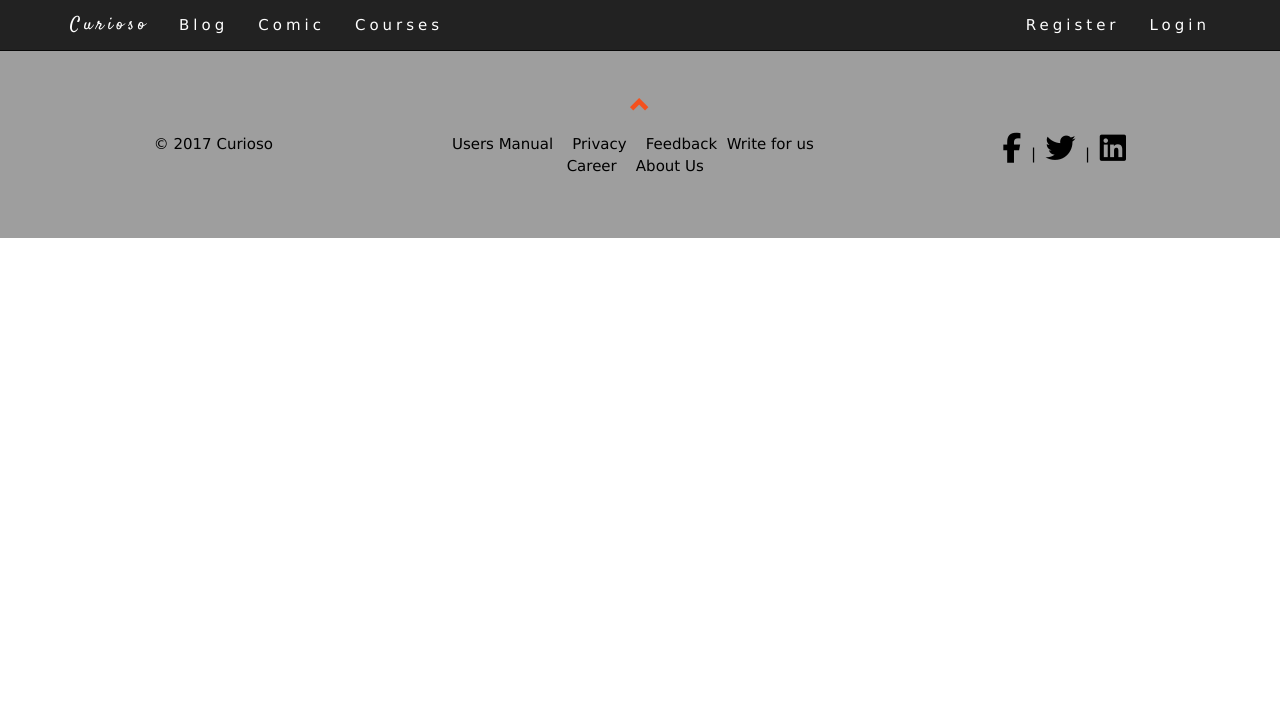
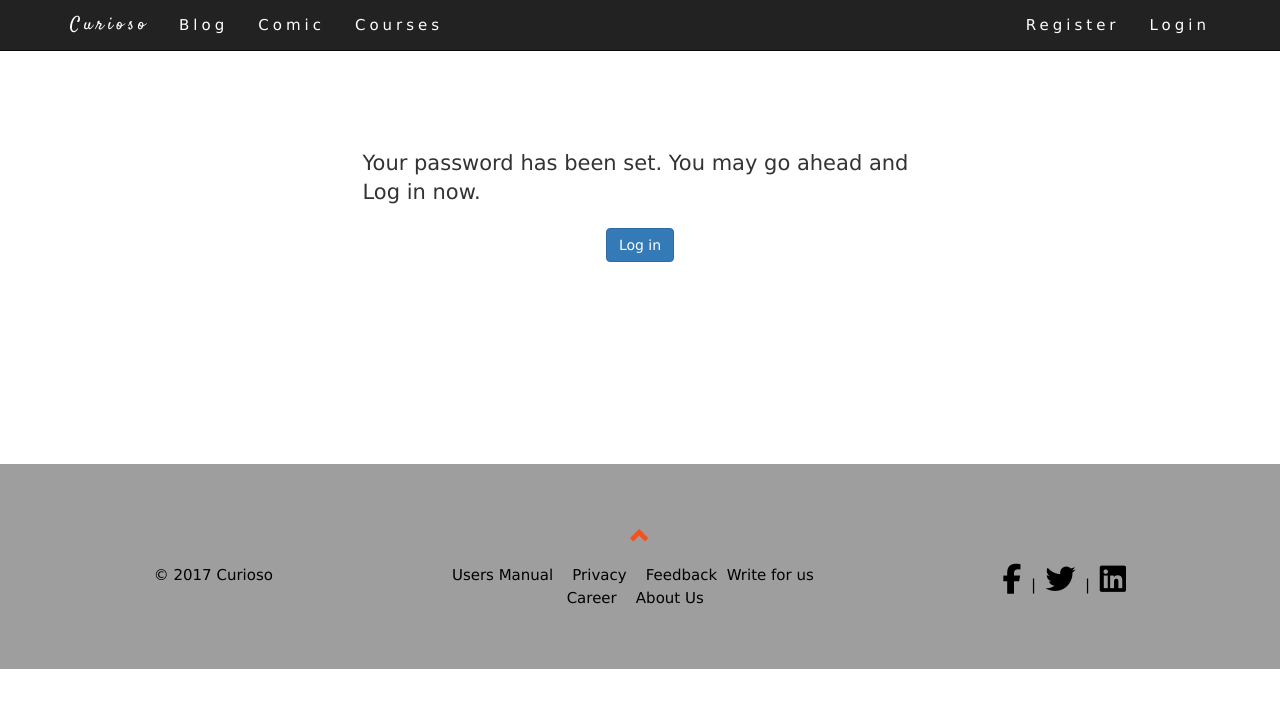
Before and after one commit to partoftheorigin/curioso_website, a Django app: a page that uses templates/registration/password_reset_complete.html in a window 1280 px wide. Shown: the top 708 px of the page. Run offline with Django 3.2, Linux system fonts and the light colour scheme; some libraries are stand-ins or nearby versions.

Commit message:
Improvements in reset password

```diff
--- a/templates/registration/password_reset_complete.html
+++ b/templates/registration/password_reset_complete.html
@@ -1,7 +1,21 @@
 {% extends 'home/base.html' %}
+{% load staticfiles %}
 
 {% block content %}
-  <p>
-    Your password has been set. You may go ahead and <a href="{% url 'login' %}">sign in</a> now.
-  </p>
+<div class="container">
+  <div class="row">
+      <div class="col-sm-3">
+      </div>
+
+      <div class="col-sm-6">
+        <br><br><br><br>
+        <p class="lead">
+          <br><br>
+          Your password has been set. You may go ahead and <a href="{% url 'login' %}">Log in</a> now.
+        </p>
+        <a href="{% url 'login' %}"><button type="submit" class="btn btn-primary center-block">Log in</button></a>
+        <br><br><br><br><br><br><br><br><br>
+      </div>
+    </div>
+  </div>
 {% endblock %}
--- a/templates/registration/password_reset_email.html
+++ b/templates/registration/password_reset_email.html
@@ -1,5 +1,5 @@
 {% autoescape off %}
-To initiate the password reset process for your {{ user.get_username }} TestSite Account,
+To initiate the password reset process for your  {{ user.get_username }}  Curioso Account,
 click the link below:
 
 {{ protocol }}://{{ domain }}{% url 'password_reset_confirm' uidb64=uid token=token %}
@@ -8,5 +8,5 @@ If clicking the link above doesn't work, please copy and paste the URL in a new
 window instead.
 
 Sincerely,
-The TestSite Team
+The Curioso Team
 {% endautoescape %}
--- a/templates/registration/password_reset_form.html
+++ b/templates/registration/password_reset_form.html
@@ -9,7 +9,7 @@
     <div class="white">
         <div class=' w3-card-4 col-sm-4 col-sm-offset-4 '>
             <h1 align="center">Forget Password</h1>
-            <p align="center">Enter your registered e-mail address</p>
+            <p align="center">Enter your registered e-mail address here</p>
             </address></p>
               <hr/>
             <form method="post">
@@ -17,6 +17,7 @@
               {{ form|crispy }}
               <button type="submit" class="btn btn-primary center-block">Submit</button>
             </form>
+            <br>
           </div>
         </div>
       </div>
```
Also changed, not shown: templates/registration/password_reset_confirm.html (+17 -4 lines), templates/registration/password_reset_done.html (+18 -2 lines), db.sqlite3.
